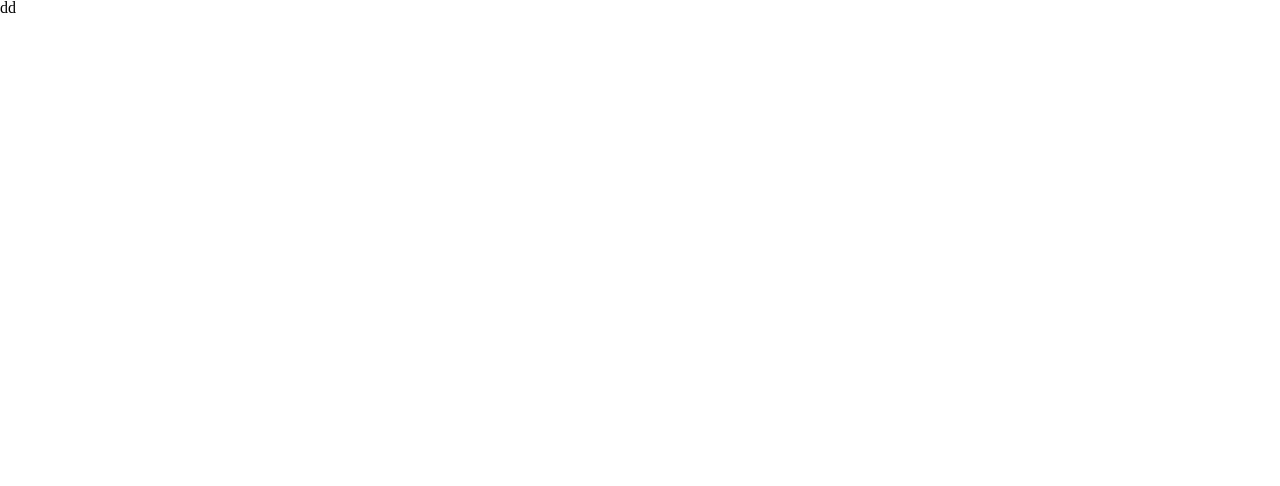
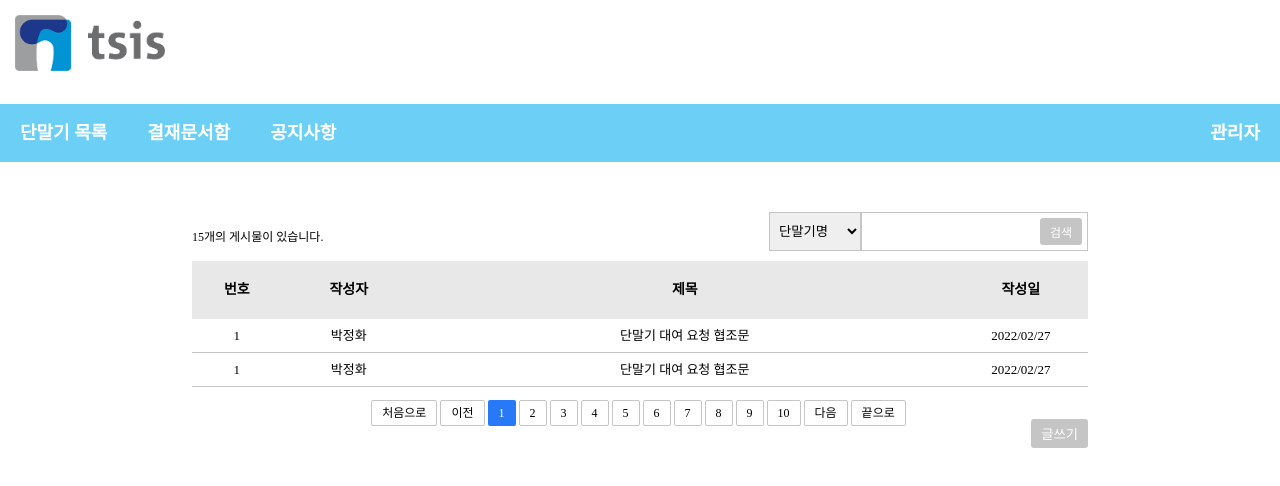
Before and after one commit to chloe9773/tsis15-device-rent, a Vue app: page /approval-list-board in a window 1280 px wide. Shown: the top 486 px of the page. Built offline with nearby package versions, Linux system fonts and the light colour scheme.

Commit message:
20220306_001 - [jeonghwa] common.js 전역 사용 추가 / 결재문서함 화면 / 모달 component 구성

```diff
--- a/src/assets/css/common.css
+++ b/src/assets/css/common.css
@@ -55,6 +55,9 @@
 .mt-15 {
     margin-top: 15px;
 }
+.mt-20 {
+    margin-top: 20px;
+}
 .mt-50 {
     margin-top: 50px;
 }
@@ -94,6 +97,12 @@
 }
 .bt-2 {
     border-top: 2px solid #c5c5c5;
+}
+.bb-l-2 {
+    border-bottom: 2px solid #e8e8e8;
+}
+.bt-l-2 {
+    border-top: 2px solid #e8e8e8;
 }
 
 /* radius */
@@ -291,6 +300,25 @@
     background-color:#c5c5c5!important;
 }
 
+.pg-btn {
+    background-color:#fff;
+    padding: 5px 10px;
+    color: #000;
+    border-radius: 2px;
+    border: 1px solid #c5c5c5;
+    cursor: pointer;
+    margin-right: 3px;
+}
+.pg-btn:hover {
+    background-color: #2879F7;
+    color: #fff;
+}
+.pg-btn.disable:hover {
+    background-color: #fff;
+    color: #000;
+    cursor: default;
+}
+
 /* common table */
 .board-list{
     width : 100%;
--- /dev/null
+++ b/src/assets/js/common.js
@@ -0,0 +1,12 @@
+const methods = {
+  toggleModal() {
+    $("#modal-body").toggleClass("d-none");
+    $("#modal").toggleClass("d-none");
+  }
+}
+
+export default {
+  install(Vue) {
+    Vue.config.globalProperties.$toggleModal = methods.toggleModal;
+  }
+}
--- /dev/null
+++ b/src/components/Modal.vue
@@ -0,0 +1,34 @@
+<template>
+  <div id="modal" class="modal d-none"></div>
+  <div id="modal-body" class="modal-body d-none">
+    <div class="top-wrap">
+      <div class="close bg-gray white cursor" style="" v-on:click="toggleModal()">X</div>
+    </div>
+    <div class="clear"></div>
+    <div class="modal-content d-flex space-between mb-20">
+      <slot name="modal-content"></slot>
+    </div>
+  </div>
+</template>
+
+<style scoped>
+  .close {
+    width: 15px;
+    padding: 2px;
+    border-radius:s2px;
+    float: right;
+  }
+
+  .clear {
+    clear: both;
+  }
+</style>
+<script>
+  export default {
+    methods: {
+      toggleModal() {
+        this.$toggleModal()
+      }
+    }
+  }
+</script>
--- a/src/main.js
+++ b/src/main.js
@@ -2,5 +2,10 @@ import { createApp } from 'vue'
 import App from './App.vue'
 import router from './router'
 import store from './store'
+import common from '@/assets/js/common.js'
 
-createApp(App).use(store).use(router).mount('#app')
+createApp(App)
+  .use(store)
+  .use(router)
+  .use(common)
+  .mount('#app')
--- a/src/views/ApprovalView.vue
+++ b/src/views/ApprovalView.vue
@@ -1,3 +1,108 @@
+<!-- 결재문서함 -->
 <template>
-  <div>dd</div>
+  <Modal/>
+  <MenuBar/>
+  <div class="main-content-admin w-70 m-auto">
+    <div class="table-title mb-10 d-flex space-between w-100">
+      <div class="table-title-left f-12" style="display:table-cell;vertical-align:middle;">
+        <span id="articl-total" class="title-left-item">15</span>
+        <span class=" title-left-item">개의 게시물이 있습니다.</span>
+      </div>
+      <div class="table-title-right d-flex">
+        <select name="" id="" class="w-30 p-5">
+          <option value="search-keyword">단말기명</option>
+        </select>
+        <div class="input-wrap d-flex space-between b-1 p-5">
+            <input type="text" class="w-70" id="search" name="search" />
+            <button class="cancel-btn f-12">검색</button>
+        </div>
+      </div>
+    </div>
+      <div class="table-wrap">
+          <table class="table w-100 mb-10">
+              <thead class="f-14 font-700 bb-l-2 bt-l-2" style="background-color:#e8e8e8">
+                <th class="p-20">번호</th>
+                <th class="v-middle">작성자</th>
+                <th class="v-middle">제목</th>
+                <th class="v-middle">작성일</th>
+              </thead>
+              <tbody class="f-13 t-center">
+                <tr class="bb-1 cursor" onclick="">
+                  <td class="w-10">1</td>
+                  <td class="w-15">박정화</td>
+                  <td>단말기 대여 요청 협조문</td>
+                  <td class="w-15">2022/02/27</td>
+                </tr>
+                <tr class="bb-1 cursor" onclick="">
+                  <td class="w-10">1</td>
+                  <td class="w-15">박정화</td>
+                  <td>단말기 대여 요청 협조문</td>
+                  <td class="w-15">2022/02/27</td>
+                </tr>
+              </tbody>
+          </table>
+      </div>
+      <div class="page-wrap f-12 t-center mt-20">
+        <span class="pg-btn p-5 disable">처음으로</span>
+        <span class="pg-btn disable">이전</span>
+        <span class="pg-btn active">1</span>
+        <span class="pg-btn">2</span>
+        <span class="pg-btn">3</span>
+        <span class="pg-btn">4</span>
+        <span class="pg-btn">5</span>
+        <span class="pg-btn">6</span>
+        <span class="pg-btn">7</span>
+        <span class="pg-btn">8</span>
+        <span class="pg-btn">9</span>
+        <span class="pg-btn">10</span>
+        <span class="pg-btn">다음</span>
+        <span class="pg-btn">끝으로</span>
+      </div>
+      <div class="btn-wrap">
+        <button class="cancel-btn float-r" v-on:click="toggleModal()">글쓰기</button>
+      </div>
+    </div>
 </template>
+
+<style scoped>
+  .table-title-left {
+    display: table-cell;
+    vertical-align: middle;
+  }
+  .title-left-item {
+    position:relative;
+    top:50%;
+  }
+  tr:hover {
+    background-color: rgba(197, 197, 197, 0.2);
+  }
+  tr:nth-chile(2n+1) {
+    background-color: #e8e8e8;
+  }
+</style>
+
+<script>
+import MenuBar from '@/components/MenuBar.vue'
+import Modal from '@/components/Modal.vue'
+
+export default {
+  name: 'ApprovalView',
+  components: {
+    MenuBar,
+    Modal
+  },
+  methods: {
+    toggleModal() {
+      this.$toggleModal()
+    }
+    // toggleModal: function () {
+    //   $("#modal-body").toggleClass("d-none");
+    //   $("#modal").toggleClass("d-none");
+    // }
+  }
+  // ,
+  // methods: {
+  //   this.$toggleModal()
+  // }
+}
+</script>
```
